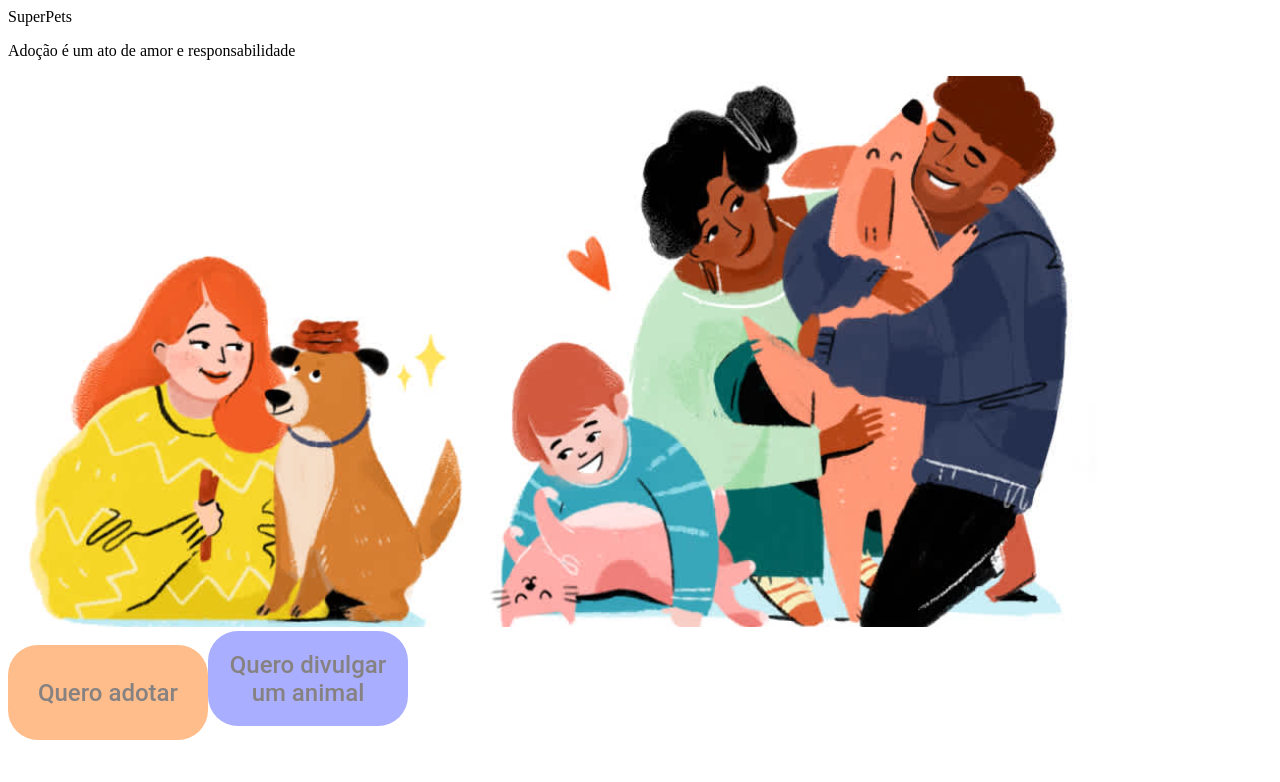
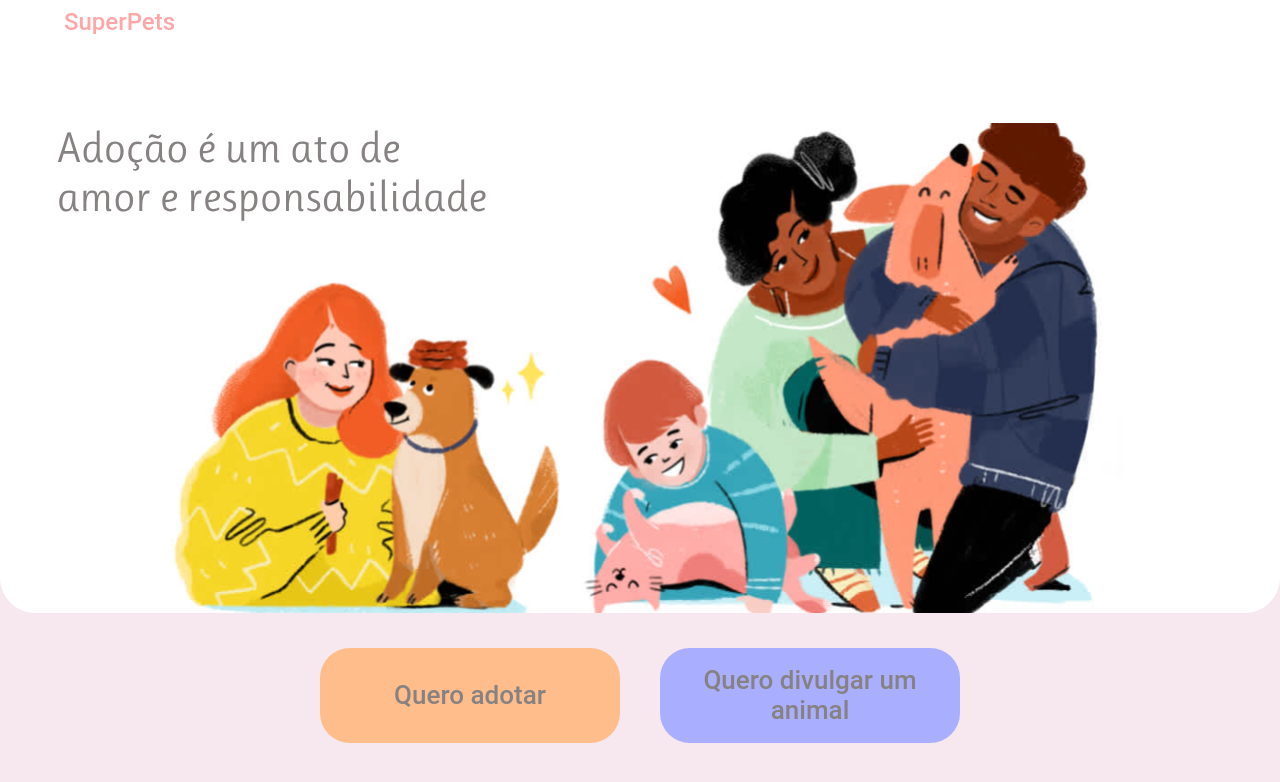
Before and after one commit to Super-Pets/super-pets-front, an Angular app: page / in a window 1280 px wide. Shown: the top 782 px of the page. Built offline with nearby package versions, Linux system fonts and the light colour scheme.

Commit message:
feat: adição de media query, ajuste no css e criação de service

```diff
--- a/src/components/home/home.component.html
+++ b/src/components/home/home.component.html
@@ -1,9 +1,19 @@
 <div class="home-container">
-    <header>SuperPets</header>
+    <header class="header">
+        <p>SuperPets</p>
+    </header>
         <section class="banner-container">
-            <p>Adoção é um ato de  amor e responsabilidade</p>
-            <img src="../../assets/home-banner.svg" alt="">
+            <img
+                class="img-container"
+                sizes="(max-width: 512px) 100vw, 512px"
+                src="../../assets/home-banner.svg"
+                srcset="
+                    ../../assets/home-banner.svg 200w,
+                    ../../assets/home-banner.svg 475w,
+                    ../../assets/home-banner.svg 512w"
+                alt="">
         </section>
+        <div class="btn-container">
             <app-button
                 label="Quero adotar"
                 bgColor="orange"
@@ -13,3 +23,4 @@
                 bgColor="purple"
             ></app-button>
         </div>
+</div>
--- a/src/components/home/home.component.scss
+++ b/src/components/home/home.component.scss
@@ -0,0 +1,94 @@
+@import '../../styles.scss';
+
+
+/* Extra small devices (phones, 600px and down) */
+@media only screen and (max-width: 600px) {
+    .btn-container {
+        width: 70%;
+        margin: 25px auto;
+    }
+
+    p {
+        font-size: 12px;
+        font-weight: 500;
+        padding: 5px 0 0 30px;
+    }
+}
+
+/* Small devices (portrait tablets and large phones, 600px and up) */
+@media only screen and (min-width: 600px) {
+    .btn-container {
+        width: 60%;
+        margin: 25px auto;
+    }
+
+    p {
+        font-size: 16px;
+        font-weight: 500;
+        padding: 5px 0 0 30px;
+    }
+}
+
+/* Medium devices (landscape tablets, 768px and up) */
+@media only screen and (min-width: 768px) {
+    .btn-container {
+        width: 60%;
+        margin: 25px auto;
+    }
+
+    p {
+        font-size: 24px;
+        font-weight: 500;
+        padding: 5px 0 0 30px;
+    }
+}
+
+/* Large devices (laptops/desktops, 992px and up) */
+@media only screen and (min-width: 992px) {
+    .btn-container {
+        width: 60%;
+        margin: 25px auto;
+    }
+
+    p {
+        font-size: 24px;
+        font-weight: 500;
+        padding: 5px 0 0 30px;
+    }
+}
+
+/* Extra large devices (large laptops and desktops, 1200px and up) */
+@media only screen and (min-width: 1200px) {
+    .btn-container {
+        width: 50%;
+        margin: 35px auto;
+    }
+
+    p {
+        font-size: 24px;
+        padding: 10px 0 0 64px;
+    }
+}
+
+.header {
+    background-color: $white;
+
+    p {
+        color: #FFA7A7;
+        font-weight: 500;
+        font-family: Roboto;
+    }
+}
+
+.btn-container {
+    display: flex;
+    justify-content: space-between;
+    align-items: center;
+}
+
+.img-container {
+    display: block;
+    margin-left: auto;
+    margin-right: auto;
+    width: 100%;
+}
--- a/src/components/shared/button/button.component.scss
+++ b/src/components/shared/button/button.component.scss
@@ -1,14 +1,62 @@
 @import '../../../styles.scss';
 
+/* Extra small devices (phones, 600px and down) */
+@media only screen and (max-width: 600px) {
+    .btn-container {
+        font-size: 12px;
+        width: 110px;
+        height: 60px;
+        border-radius: 25px;
+    }
+}
+
+/* Small devices (portrait tablets and large phones, 600px and up) */
+@media only screen and (min-width: 600px) {
+    .btn-container {
+        font-size: 16px;
+        width: 180px;
+        height: 70px;
+        border-radius: 25px;
+    }
+}
+
+/* Medium devices (landscape tablets, 768px and up) */
+@media only screen and (min-width: 768px) {
+    .btn-container {
+        font-size: 20px;
+        width: 200px;
+        height: 80px;
+        border-radius: 20px;
+    }
+}
+
+/* Large devices (laptops/desktops, 992px and up) */
+@media only screen and (min-width: 992px) {
+    .btn-container {
+        font-size: 24px;
+        width: 250px;
+        height: 85px;
+        border-radius: 30px;
+    }
+}
+
+/* Extra large devices (large laptops and desktops, 1200px and up) */
+@media only screen and (min-width: 1200px) {
+    .btn-container {
+        font-size: 26px;
+        width: 300px;
+        height: 95px;
+        border-radius: 30px;
+    }
+}
+
 .btn-container {
-    border-radius: 30px;
+
     color: #878282;
     border: none;
     font-family: Roboto;
-    font-size: 24px;
     font-weight: 500;
-    width: 200px;
-    height: 95px;
+    cursor: pointer;
 }
 
 .color-orange {
--- a/src/styles.scss
+++ b/src/styles.scss
@@ -3,3 +3,57 @@ $purple: #A9AEFF;
 $light-pink: #F7E7EE;
 $dark-pink: #FFA7A7;
 $white: #FFFFFF;
+
+* {
+    box-sizing: border-box;
+}
+
+html, body, div, span, applet, object, iframe,
+h1, h2, h3, h4, h5, h6, p, blockquote, pre,
+a, abbr, acronym, address, big, cite, code,
+del, dfn, em, img, ins, kbd, q, s, samp,
+small, strike, strong, sub, sup, tt, var,
+b, u, i, center,
+dl, dt, dd, ol, ul, li,
+fieldset, form, label, legend,
+table, caption, tbody, tfoot, thead, tr, th, td,
+article, aside, canvas, details, embed,
+figure, figcaption, footer, header, hgroup,
+menu, nav, output, ruby, section, summary,
+time, mark, audio, video {
+	margin: 0;
+	padding: 0;
+	border: 0;
+	font-size: 100%;
+	font: inherit;
+	vertical-align: baseline;
+}
+
+article, aside, details, figcaption, figure,
+footer, header, hgroup, menu, nav, section {
+	display: block;
+}
+
+body {
+	line-height: 1;
+    background-color: $light-pink
+}
+
+ol, ul {
+	list-style: none;
+}
+
+blockquote, q {
+	quotes: none;
+}
+
+blockquote:before, blockquote:after,
+q:before, q:after {
+	content: '';
+	content: none;
+}
+
+table {
+	border-collapse: collapse;
+	border-spacing: 0;
+}
```
Also changed, not shown: src/services/animals.service.ts (added, +9 -0 lines), src/assets/home-banner.svg. Lines whose indentation alone changed are shown as unchanged.
